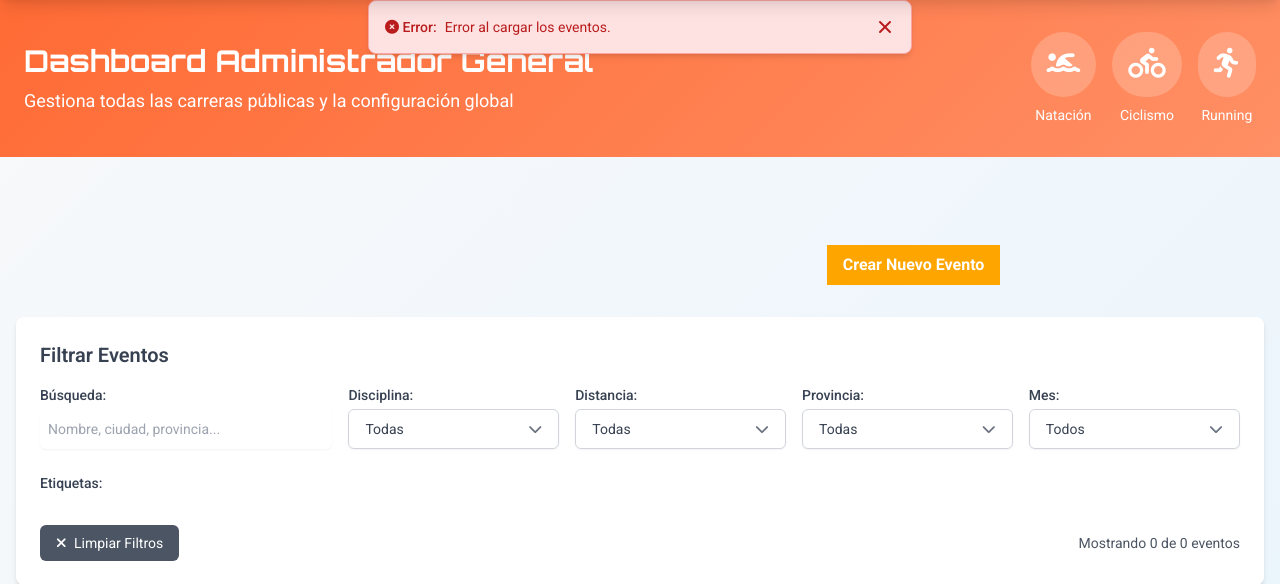
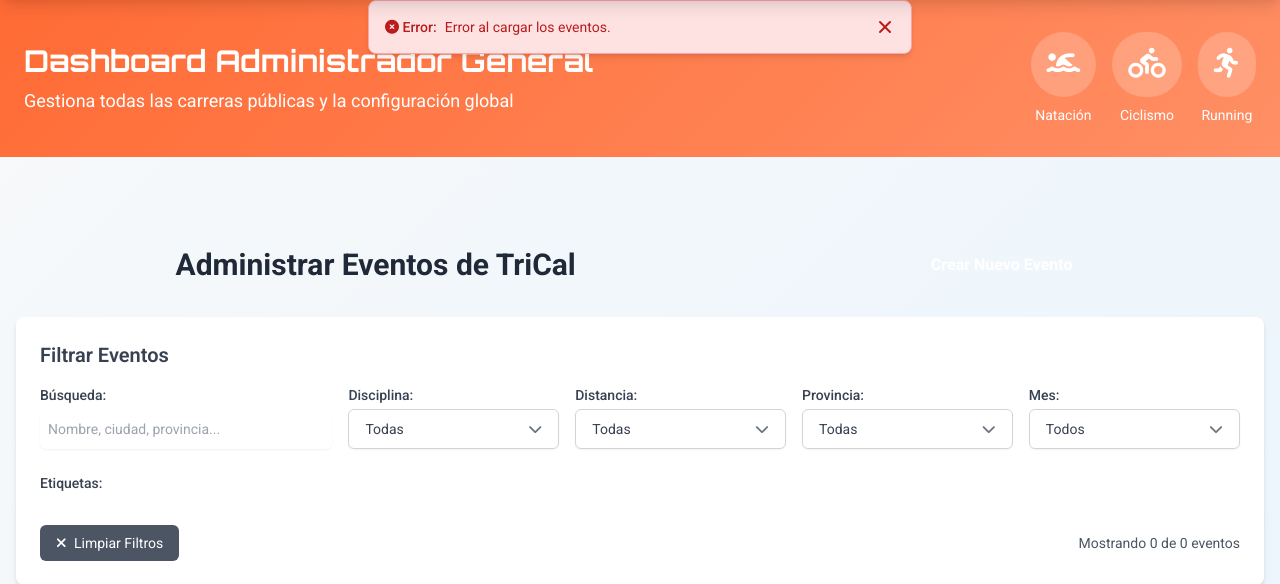
Before and after one commit to gzapater/triathlon-fantasy-app, a Python web app: template backend/templates/events_management.html in a window 1280 px wide. Shown: the part 80-664 px from the top of the page. Run offline with Jinja, Linux system fonts and the light colour scheme; the template is opened without the code that fills it: most values are stand-ins (such as "Sample title", 1, 10 or a date in 2020).

Commit message:
Update events_management.html

```diff
--- a/backend/templates/events_management.html
+++ b/backend/templates/events_management.html
@@ -15,15 +15,16 @@
 
 {% block main_dashboard_content %}
 <div class="w-full px-4 py-8"> <!-- Cambiado container-fluid mx-auto a w-full -->
+    <div class="flex justify-between items-center mb-6">
 
-    <div class="flex justify-between items-center mb-6">
-        <h1 class="text-3xl font-bold text-gray-800"></h1>
-       <button id="open-event-modal-btn"
-        class="bg-orange-600 hover:bg-orange-700 text-white font-bold py-2 px-4 rounded..."
-        style="background-color: orange;"
-        type="button">
-    Crear Nuevo Evento
-    </button>
+        <h1 class="text-3xl font-bold text-gray-800">Administrar Eventos de TriCal</h1>
+
+        <button id="open-event-modal-btn" class="bg-orange-600 hover:bg-orange-700 text-white font-bold py-2 px-4 rounded focus:outline-none focus:shadow-outline" type="button">
+
+            Crear Nuevo Evento
+
+        </button>
+
     </div>
 
     <!-- Modal para Añadir/Editar Evento -->
```
